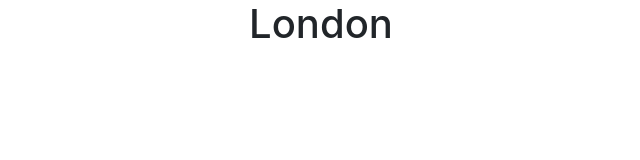
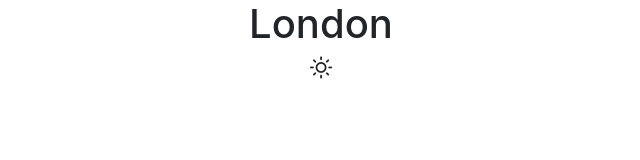
Before and after one commit to Selchuk-Karakus/forecast-app, a React (Create React App) app: page / in a window 1280 px wide. Shown: the top 160 px of the page, without its empty margins (319-959 px from the left). Built offline with nearby package versions, Linux system fonts and the light colour scheme.

Commit message:
import weather icons

```diff
--- a/src/App.js
+++ b/src/App.js
@@ -2,6 +2,7 @@ import React from 'react';
 import './App.css';
 import Weather from './components/Weather';
 import 'bootstrap/dist/css/bootstrap.min.css';
+import 'weather-icons/css/weather-icons.css';
 
 function App() {
   return (
--- a/src/components/Weather.jsx
+++ b/src/components/Weather.jsx
@@ -6,7 +6,7 @@ const Weather = () => {
             <div className="cards">
                 <h1>London</h1>
                 <h5 className="py4">
-
+                <i className="wi wi-day-sunny"></i>
                 </h5>
             </div>
         </div>
```
